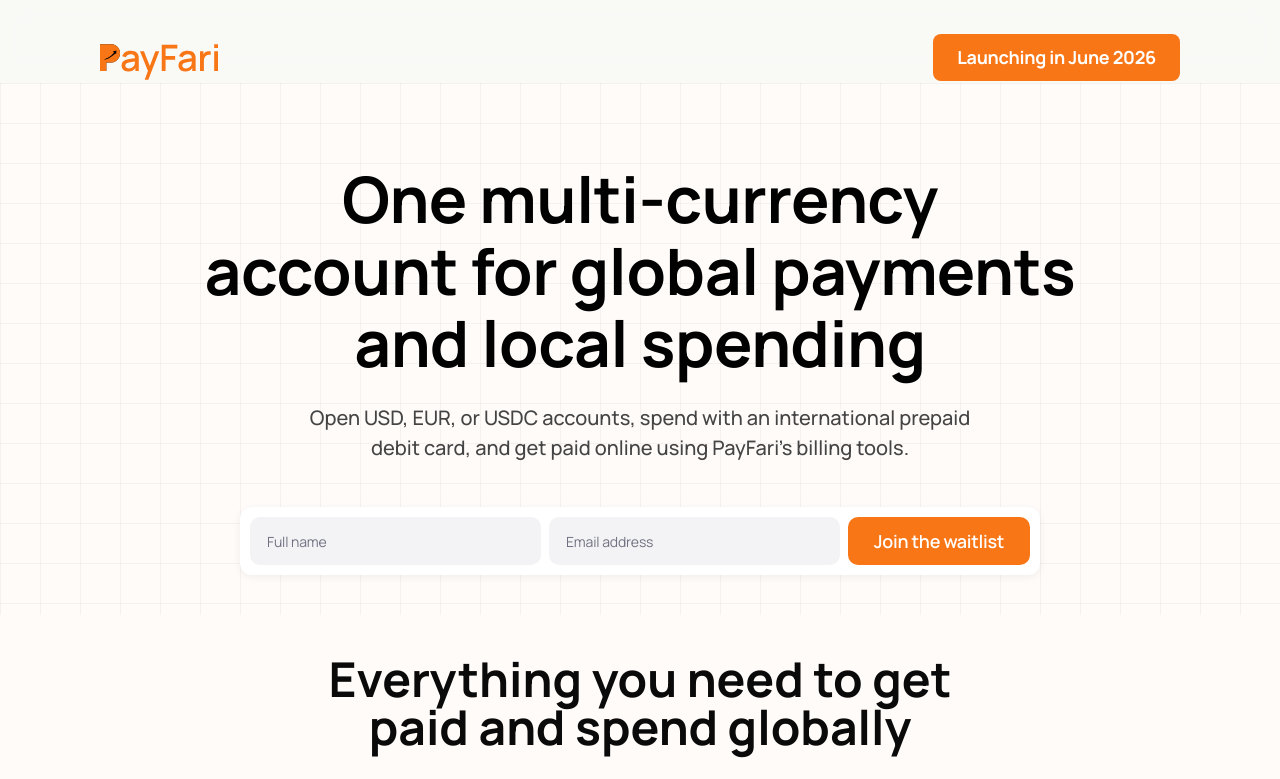
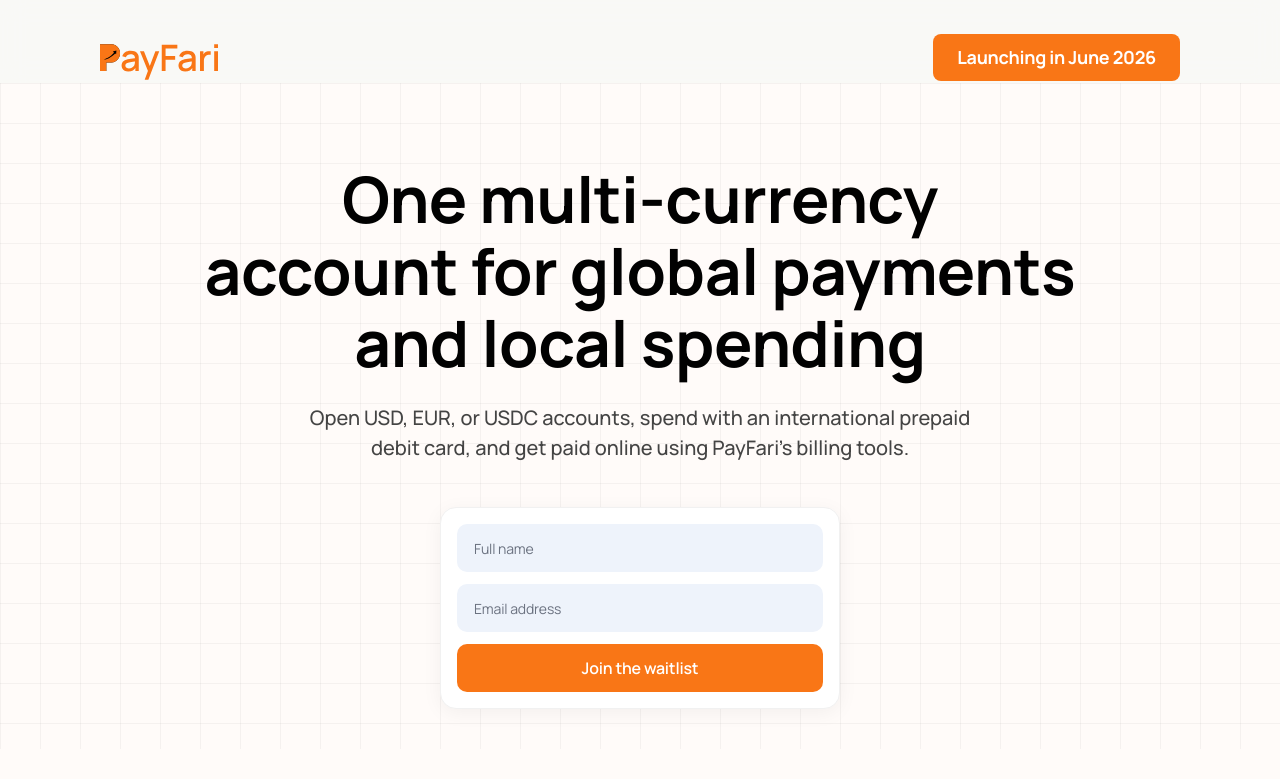
Before and after one commit to tnguruve/payfarihtml, a Next.js app: page / in a window 1280 px wide. Shown: the top 779 px of the page. Built offline with nearby package versions, Linux system fonts and the light colour scheme.

Commit message:
style: update waitlist form UI to match design

```diff
--- a/src/app/globals.css
+++ b/src/app/globals.css
@@ -116,43 +116,49 @@ body {
 
 .waitlist-form {
   display: flex;
-  align-items: center;
+  flex-direction: column;
   background: #fff;
-  border: none;
-  border-radius: 12px;
-  padding: 10px;
-  gap: 8px;
+  border: 1px solid #f1f1f1;
+  border-radius: 16px;
+  padding: 16px;
+  gap: 12px;
   width: 100%;
-  max-width: 800px;
-  box-shadow: 0 2px 8px rgba(0, 0, 0, 0.06);
+  max-width: 400px;
+  box-shadow: 0 4px 20px rgba(0, 0, 0, 0.05);
   position: relative;
   z-index: 1;
   overflow: hidden;
 }
 
 .waitlist-form input {
-  background: #f3f3f5;
-  border: 0.619px solid transparent;
+  background: #eef3fb;
+  border: 1px solid transparent;
   border-radius: 10px;
   outline: none;
   padding: 0 16px;
   font-size: 14px;
-  color: #717182;
+  color: #1a1a1a;
   letter-spacing: -0.1395px;
   font-family: inherit;
-  width: 291px;
+  width: 100%;
   height: 48px;
   flex-shrink: 0;
+  transition: all 0.2s ease;
+}
+
+.waitlist-form input:focus {
+  border-color: #d0def5;
+  background: #e6edf9;
 }
 
 .waitlist-form input::placeholder {
-  color: #717182;
+  color: #6b7280;
 }
 
 .btn-orange {
   background: #f97616;
   color: #fff;
-  font-size: 18px;
+  font-size: 16px;
   font-weight: 600;
   padding: 0 24px;
   height: 48px;
@@ -163,15 +169,18 @@ body {
   border: none;
   cursor: pointer;
   white-space: nowrap;
-  transition: background 0.15s ease;
+  transition: background 0.15s ease, transform 0.1s ease;
   font-family: inherit;
-  flex: 1;
-  letter-spacing: -0.2899px;
+  width: 100%;
+  letter-spacing: -0.2px;
   line-height: normal;
 }
 
 .btn-orange:hover {
   background: #ea6c0a;
+}
+.btn-orange:active {
+  transform: scale(0.98);
 }
 
 /* FEATURES SECTION */
```
